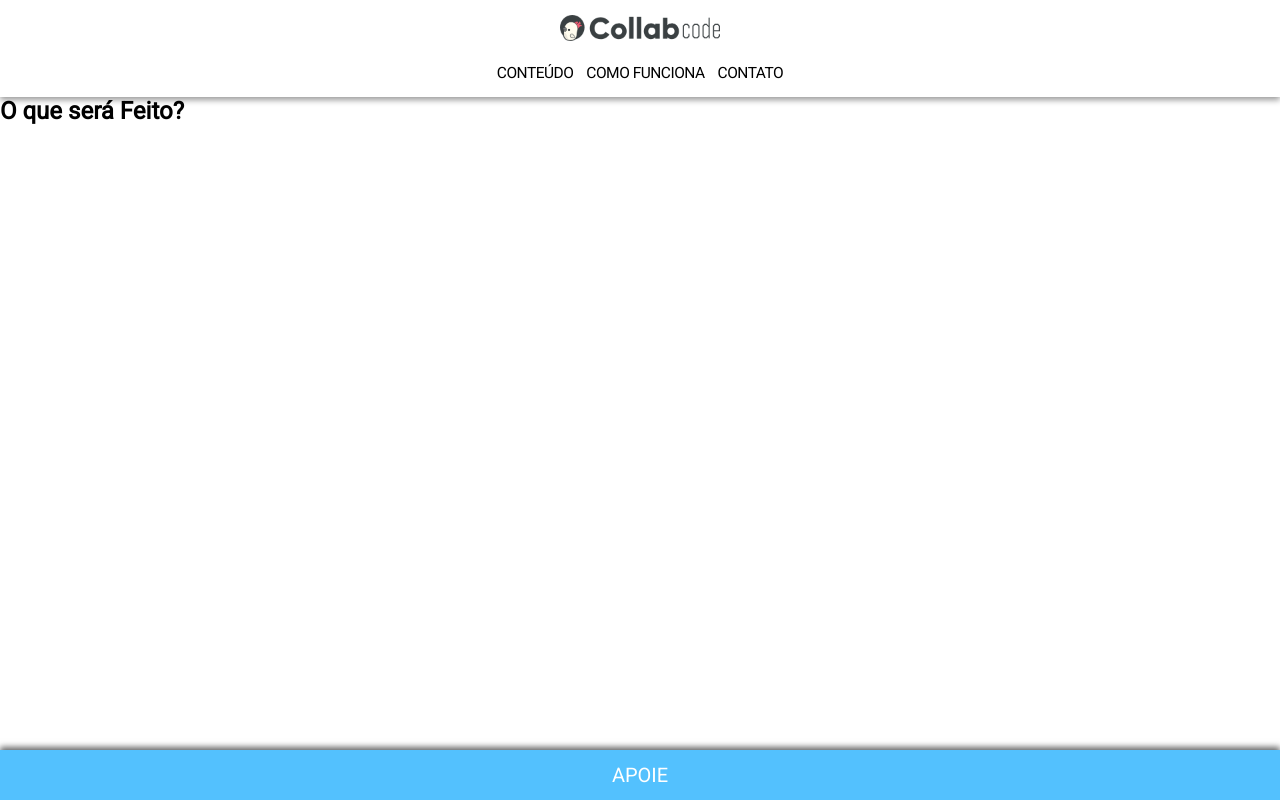
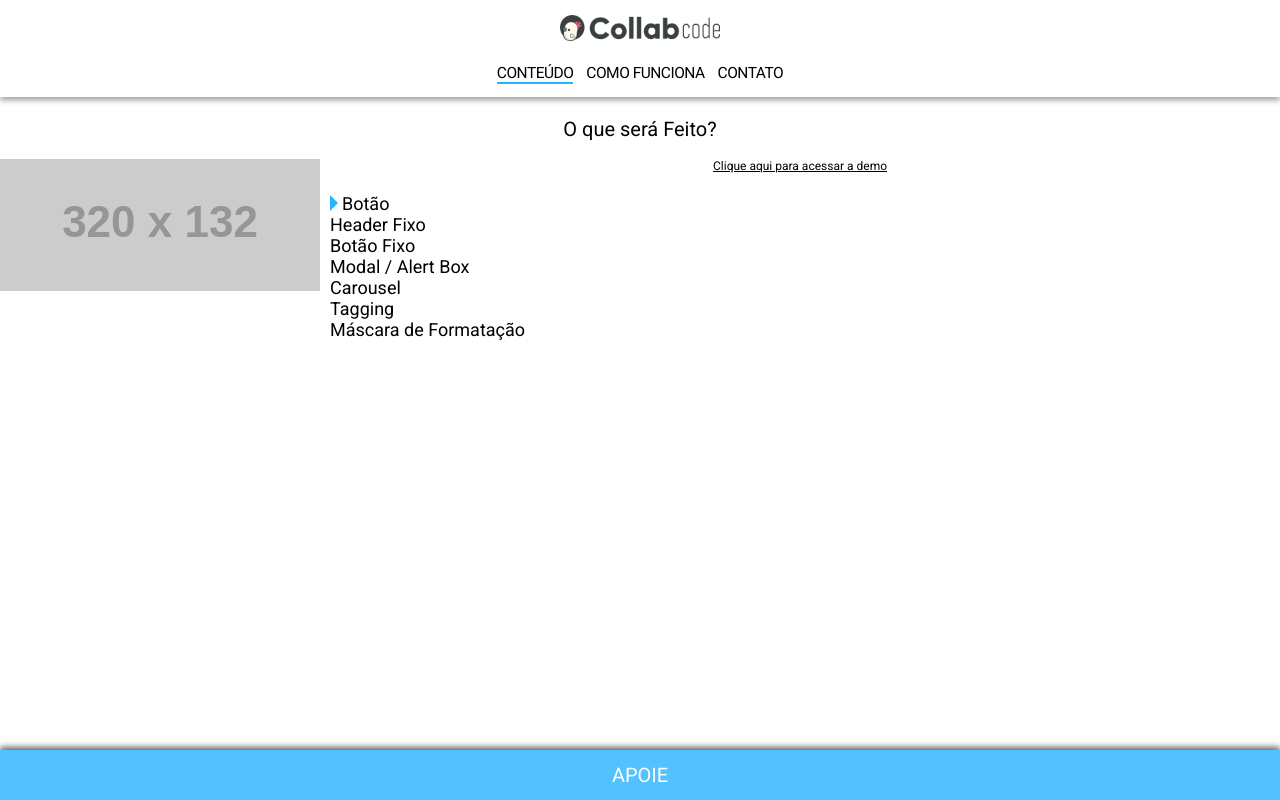
Before and after one commit to FlaviaSatler/Site_CursoMarcoBruno, a plain HTML site: page conteudo.html in a window 1280 px wide. Drawn offline with Linux system fonts and the light colour scheme; placeholder pictures from the web are drawn by us.

Commit message:
HTML e CSS da tela Conteúdo finalizado

```diff
--- a/conteudo.html
+++ b/conteudo.html
@@ -14,29 +14,69 @@
     <link rel="stylesheet" href="css/spaces.css">
 
     <link rel="stylesheet" href="css/base.css">
+    <link rel="stylesheet" href="css/objects/title.css">
 
 
     <link rel="stylesheet" href="css/components/header.css">
     <link rel="stylesheet" href="css/components/navigation.css">
+    <link rel="stylesheet" href="css/components/navigation-component.css">
     <link rel="stylesheet" href="css/components/featured.css">
     <link rel="stylesheet" href="css/components/btn.css">
+    <link rel="stylesheet" href="css/components/picture-component.css">
+
+
 
 
 </head>
 <body class="-header">
     <header class="header">
-        <img class="logo" src="img/logo-collabcode.png" alt="Logo da CollabCode">
+        <a href="index.html">
+            <img class="logo" src="img/logo-collabcode.png" alt="Logo da CollabCode">
+        </a>
 
         <nav class="navigation">
-            <a class="action" href="conteudo.html">Conteúdo</a><!--
+            <a class="action -active" href="conteudo.html">Conteúdo</a><!--
          --><a class="action" href="">Como funciona</a><!--
          --><a class="action" href="">Contato</a>
         </nav>
     </header>
 
     <section>
-        <h1>O que será Feito?</h1>
+        <h1 class="title">O que será Feito?</h1>
+        <figure class="picture-component">
+            <img class="picture" src="http://via.placeholder.com/320x132" alt="Imagens dos Componentes possivelmente será gif">
+            <figcaption class="subtitle">
+                <a href=""> Clique aqui para acessar a demo</a>
+            </figcaption>
+        </figure>
+
+        <ol class="navigation-component">
+            <li class="item -active">
+                <a href="" class="action">Botão</a>
+            </li>
+            <li class="item">
+                <a href="" class="action">Header Fixo</a>
+            </li>
+            <li class="item">
+                <a href="" class="action">Botão Fixo</a>
+            </li>
+            <li class="item">
+                <a href="" class="action">Modal / Alert Box</a>
+            </li>
+            <li class="item">
+                <a href="" class="action">Carousel</a>
+            </li>
+            <li class="item">
+                <a href="" class="action">Tagging</a>
+            </li>
+            <li class="item">
+                <a href="" class="action">Máscara de Formatação</a>
+            </li>
+        </ol>
+
     </section>
+
+
 
     <a href="https://apoia.se/collabcode" class="btn">Apoie</a>
 </body>
--- a/css/components/header.css
+++ b/css/components/header.css
@@ -12,7 +12,7 @@
     left: 0;
 }
 
-.header > .logo {
+.header  .logo {
     width: 160px;
     margin-bottom: 18px;
 }
--- a/css/components/navigation.css
+++ b/css/components/navigation.css
@@ -1,4 +1,4 @@
-.navigation > .action {
+.navigation  .action {
     display: inline-block;
     font-size: 15.5px;
     text-transform: uppercase;
@@ -7,11 +7,11 @@
     text-decoration: none;
 }
 
-.navigation > .action:not(:last-of-type) {
+.navigation  .action:not(:last-of-type) {
     margin-right: 13px;
 }
 
-.navigation > .action::after {
+.navigation  .action::after {
     content: '';
     display: block;
     width: 100%;
--- a/css/reset.css
+++ b/css/reset.css
@@ -1,3 +1,7 @@
 *{
     margin: 0;padding: 0;border: none;
 }
+
+ul,li,ol{
+    list-style: none;
+}
```
